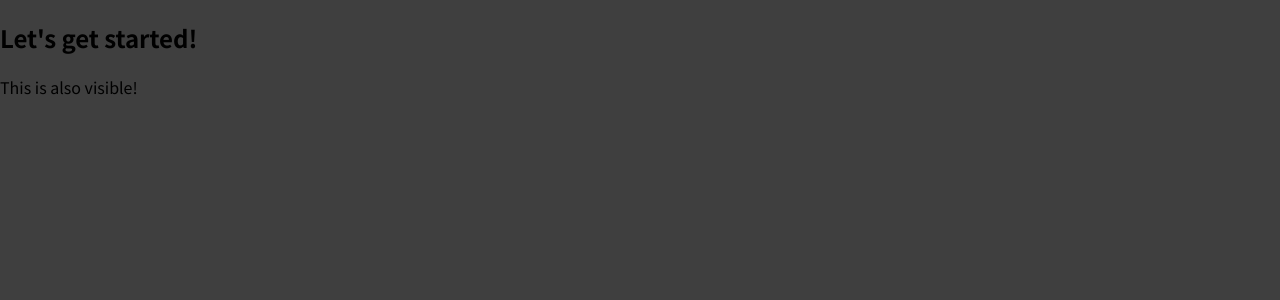
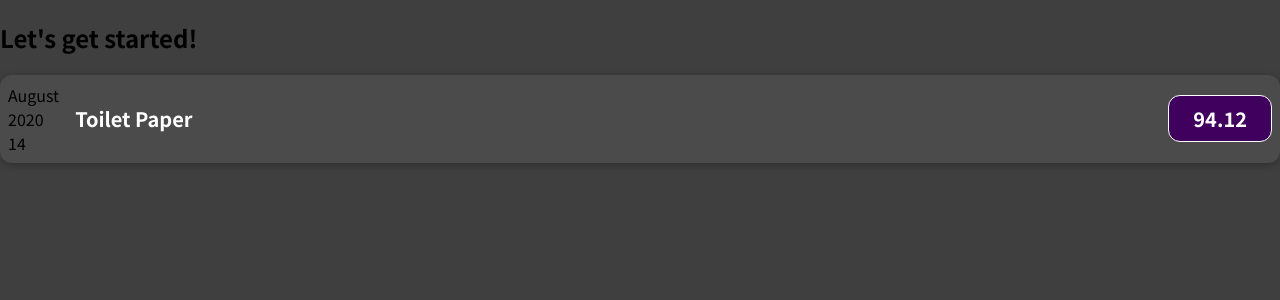
Before and after one commit to jeetdholakia/react-expensify, a JavaScript app: page / in a window 1280 px wide. Shown: the top 300 px of the page. Built offline with nearby package versions, Linux system fonts and the light colour scheme.

Commit message:
Adds ExpenseDate, ExpenseItem

```diff
--- a/src/App.js
+++ b/src/App.js
@@ -1,10 +1,36 @@
+import ExpenseItem from './Components/ExpenseItem'
+
 function App() {
-  return (
-    <div>
-      <h2>Let's get started!</h2>
-        <p>This is also visible!</p>
-    </div>
-  );
+    const expenses = [
+        {
+            id: 'e1',
+            title: 'Toilet Paper',
+            amount: 94.12,
+            date: new Date(2020, 7, 14),
+        },
+        {id: 'e2', title: 'New TV', amount: 799.49, date: new Date(2021, 2, 12)},
+        {
+            id: 'e3',
+            title: 'Car Insurance',
+            amount: 294.67,
+            date: new Date(2021, 2, 28),
+        },
+        {
+            id: 'e4',
+            title: 'New Desk (Wooden)',
+            amount: 450,
+            date: new Date(2021, 5, 12),
+        },
+    ];
+    return (
+        <div>
+            <h2>Let's get started!</h2>
+            <ExpenseItem
+            title={expenses[0].title}
+            amount={expenses[0].amount}
+            date={expenses[0].date}></ExpenseItem>
+        </div>
+    );
 }
 
 export default App;
--- /dev/null
+++ b/src/Components/ExpenseDate.css
@@ -0,0 +1,26 @@
+.expense-date {
+    display: flex;
+    flex-direction: column;
+    width: 5.5rem;
+    height: 5.5rem;
+    border: 1px solid #ececec;
+    background-color: #2a2a2a;
+    color: white;
+    border-radius: 12px;
+    align-items: center;
+    justify-content: center;
+}
+
+.expense-date__month {
+    font-size: 0.75rem;
+    font-weight: bold;
+}
+
+.expense-date__year {
+    font-size: 0.75rem;
+}
+
+.expense-date__day {
+    font-size: 1.5rem;
+    font-weight: bold;
+}
--- /dev/null
+++ b/src/Components/ExpenseDate.js
@@ -0,0 +1,15 @@
+function ExpenseDate(props) {
+    const month = props.date.toLocaleString('en-US', {month: 'long'});
+    const day = props.date.toLocaleString('en-US', {day: '2-digit'});
+    const year = props.date.getFullYear();
+
+
+    return (<div>
+            <div>{month}</div>
+            <div>{year}</div>
+            <div>{day}</div>
+        </div>
+);
+}
+
+export default ExpenseDate;
--- /dev/null
+++ b/src/Components/ExpenseItem.css
@@ -0,0 +1,56 @@
+.expense-item {
+    display: flex;
+    justify-content: space-between;
+    align-items: center;
+    box-shadow: 0 2px 8px rgba(0, 0, 0, 0.25);
+    padding: 0.5rem;
+    margin: 1rem 0;
+    border-radius: 12px;
+    background-color: #4b4b4b;
+}
+
+.expense-item__description {
+    display: flex;
+    flex-direction: column;
+    gap: 1rem;
+    align-items: flex-end;
+    flex-flow: column-reverse;
+    justify-content: flex-start;
+    flex: 1;
+}
+
+.expense-item h2 {
+    color: #3a3a3a;
+    font-size: 1rem;
+    flex: 1;
+    margin: 0 1rem;
+    color: white;
+}
+
+.expense-item__price {
+    font-size: 1rem;
+    font-weight: bold;
+    color: white;
+    background-color: #40005d;
+    border: 1px solid white;
+    padding: 0.5rem;
+    border-radius: 12px;
+}
+
+@media (min-width: 580px) {
+    .expense-item__description {
+        flex-direction: row;
+        align-items: center;
+        justify-content: flex-start;
+        flex: 1;
+    }
+
+    .expense-item__description h2 {
+        font-size: 1.25rem;
+    }
+
+    .expense-item__price {
+        font-size: 1.25rem;
+        padding: 0.5rem 1.5rem;
+    }
+}
--- /dev/null
+++ b/src/Components/ExpenseItem.js
@@ -0,0 +1,12 @@
+import ExpenseDate from './ExpenseDate'
+import "./ExpenseItem.css"
+
+function ExpenseItem(props) {
+    return (<div className="expense-item"><ExpenseDate date={props.date}/>
+        <div className="expense-item__description"><h2>{props.title}</h2>
+            <div className="expense-item__price">{props.amount}</div>
+        </div>
+    </div>)
+}
+
+export default ExpenseItem
```
